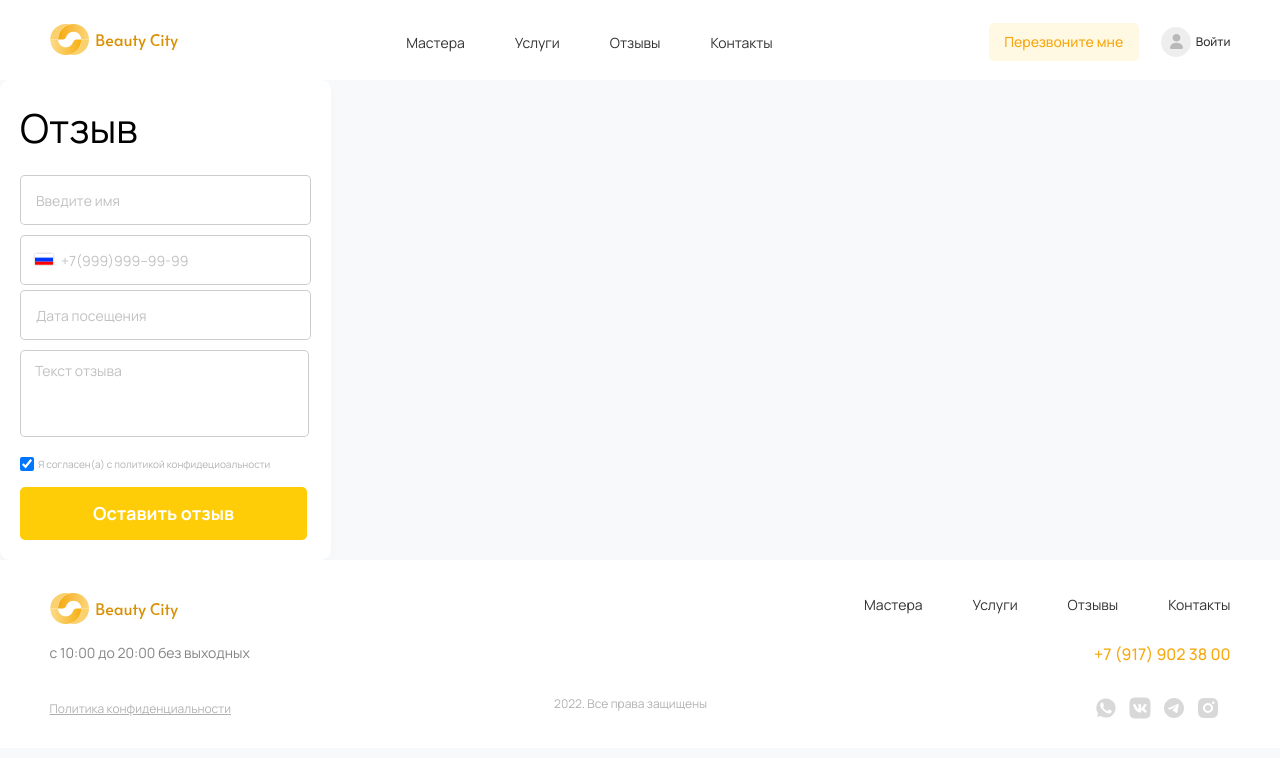
After one commit to SergIvo/beautycity-site, a Django app: template templates/reviews.html in a window 1280 px wide. The commit adds this page. Shown: the top 758 px of the page. Run offline with Django 3.2, Linux system fonts and the light colour scheme; the template is opened without the code that fills it, so the values that code supplies are empty.

Commit message:
Added reviews

```diff
--- a/beautycity/urls.py
+++ b/beautycity/urls.py
@@ -11,5 +11,6 @@
     path('service/', views.make_order, name='make_order'),
     path('service_finally/', views.confirm_order, name='confirm_order'),
     path('get_free_time/', views.get_free_time, name='get_free_time'),
+    path('reviews/', views.get_review, name='reviews'),
 
 ] + static(settings.MEDIA_URL, document_root=settings.MEDIA_ROOT)
--- a/shop/views.py
+++ b/shop/views.py
@@ -14,6 +14,11 @@
         'masters': masters,
     }
     return render(request, 'index.html', context)
+
+
+def get_review(request):
+    context = {}
+    return render(request, 'reviews.html', context)
 
 
 def make_order(request):
--- a/templates/index.html
+++ b/templates/index.html
@@ -230,8 +230,10 @@
 						</div>
 					</div>
 				</div>
+				<a href="{% url 'reviews' %}"><button class="banner__btn">Оставить отзыв</button></a>
 			</div>
 		</div>
+
 	</section>
 	<section id="contacts">
 		<div class="container">
--- /dev/null
+++ b/templates/reviews.html
@@ -0,0 +1,22 @@
+{% extends 'base.html' %}
+{% load static %}
+{% block content %}
+
+<div class="reviewPopup popup">
+		<div class="popup__title reviewPopup__title">Отзыв</div>
+		<form action="#" class="reviewPopup__form">
+			<input type="text" name="fname" class="paymentPopup__form_input popup__input" placeholder="Введите имя" required>
+			<div class="contacts__form_inputBlock">
+				<input type="text" name="tel" class="contacts__form_iunput" placeholder="+7(999)999--99-99" required="">
+			</div>
+			<input type="text" name="dateVis" class="paymentPopup__form_input popup__input" placeholder="Дата посещения" required>
+			<textarea name="popupTextarea" class="reviewPopup__form_textarea" placeholder="Текст отзыва"></textarea>
+			<div class="contacts__form_checkboxBlock fic">
+				<input type="checkbox" class="contacts__form_checkbox" checked>
+				<span class="contacts__form_checkboxBlock__intro">Я согласен(а) с политикой конфидециоальности</span>
+			</div>
+			<button class="tipsPopup__btn popup__btn">Оставить отзыв</button>
+		</form>
+	</div>
+
+{% endblock %}
```
